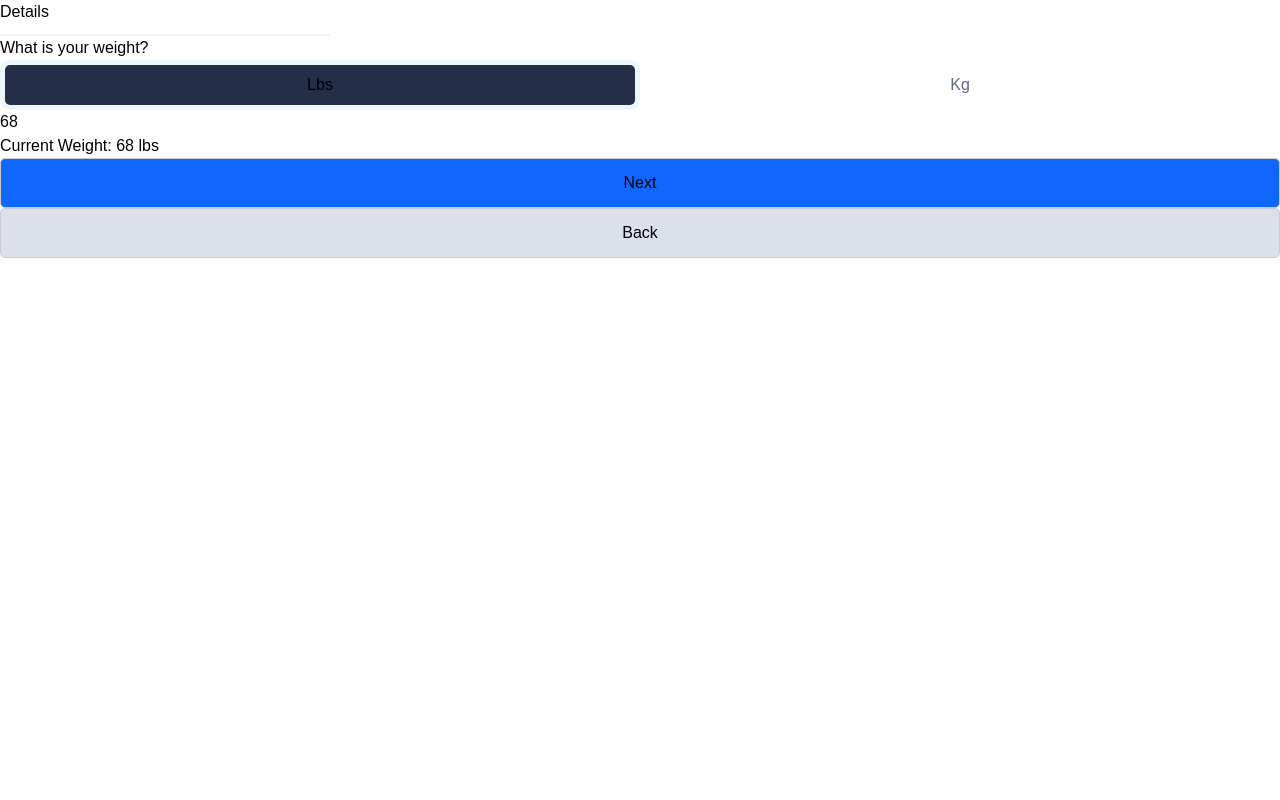
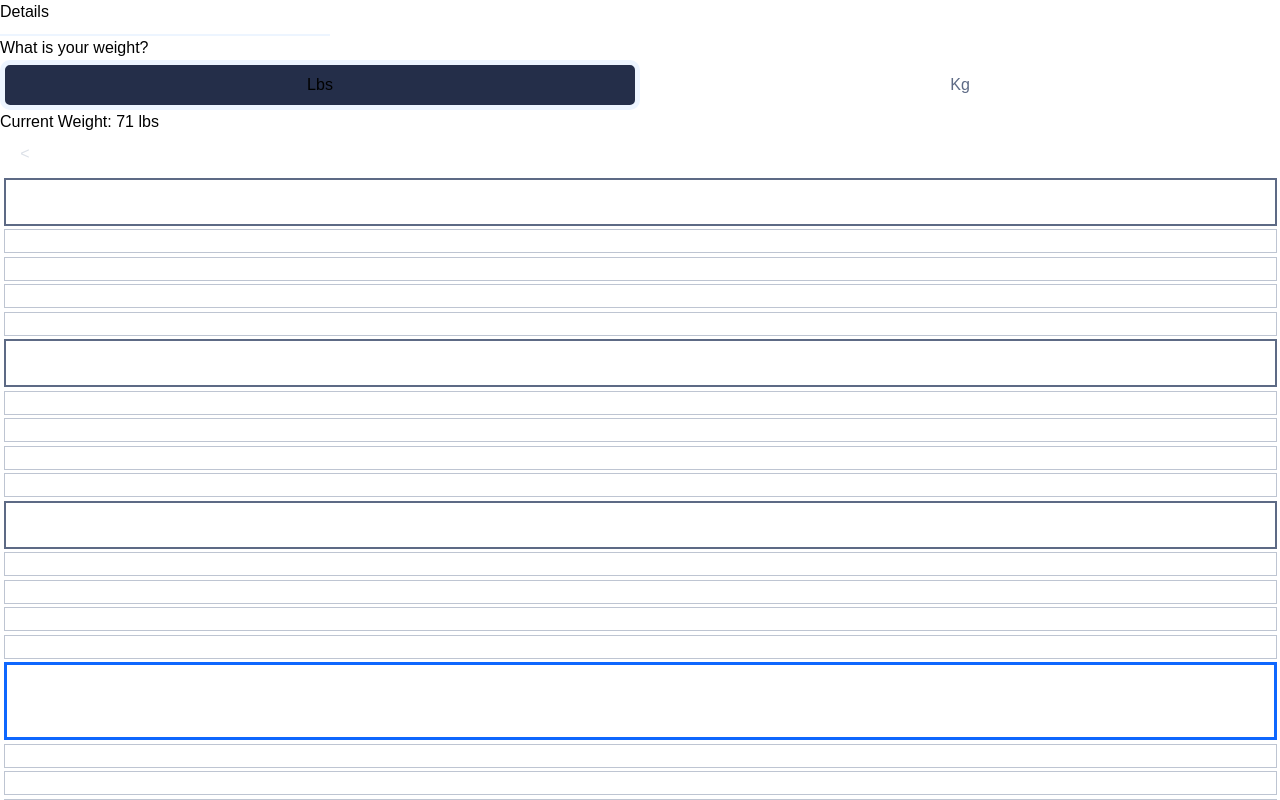
Before and after one commit to HUSS41N/jivi, a React (Vite) app: page /details in a window 1280 px wide. Both pictures are taken after a click on the button "Next". Shown: the top 800 px of the page. Built offline with nearby package versions, Linux system fonts and the light colour scheme.

Commit message:
Weight Selector

```diff
--- a/src/components/Button/Button.jsx
+++ b/src/components/Button/Button.jsx
@@ -2,7 +2,7 @@ import React from "react";
 
 const Button = ({ children, disabled, clickHandler, style }) => {
   const defaultStyle = {
-    minWidth: "100px",
+    minWidth: "10px",
     height: "40px",
     backgroundColor: disabled ? '#DCE1E8' : '#0F67FE',
     ...style,
--- /dev/null
+++ b/src/components/WeightSelector/Weight.jsx
@@ -0,0 +1,148 @@
+import React, { useState, useEffect, useRef } from "react";
+import Button from "../Button/Button";
+import "./WeightSelector.scss";
+const Weight = ({
+  initialWeight = 68,
+  initialUnit = "lbs",
+  minWeight = 0,
+  maxWeight = 140,
+  setCurrentWeight
+}) => {
+  const [unit, setUnit] = useState(initialUnit);
+  const [visibleCenter, setVisibleCenter] = useState(initialWeight);
+  const [weightInKg, setWeightInKg] = useState(() =>
+    initialUnit === "kg" ? initialWeight : Math.round(initialWeight / 2.20462)
+  );
+  const [displayWeight, setDisplayWeight] = useState(() =>
+    initialUnit === "kg" ? initialWeight : Math.round(initialWeight * 2.20462)
+  );
+  const intervalRef = useRef(null);
+
+  useEffect(() => {
+    if (unit === "lbs") {
+      setDisplayWeight(Math.round(weightInKg * 2.20462));
+    } else {
+      setDisplayWeight(weightInKg);
+    }
+  }, [unit, weightInKg]);
+
+  const handleWeightChange = () => {
+    const visibleWeights = [
+      Math.max(visibleCenter - 1, minWeight),
+      visibleCenter,
+      Math.min(visibleCenter + 1, maxWeight),
+    ];
+    const midValue = visibleWeights[1];
+    setCurrentWeight(midValue);
+    setDisplayWeight(midValue);
+    setWeightInKg(midValue);
+  };
+
+  const toggleUnit = () => {
+    setUnit((prevUnit) => (prevUnit === "kg" ? "lbs" : "kg"));
+  };
+
+  const buttonStyleHandler = (metric) => {
+    if (unit === metric) {
+      return {
+        width: "50%",
+        height: "50px",
+        backgroundColor: "#242E49",
+        borderRadius: "10px",
+        border: "5px solid #EDF5FF",
+      };
+    }
+    return {
+      width: "50%",
+      height: "50px",
+      backgroundColor: "#ffffff",
+      borderRadius: "10px",
+      color: "#5D6A85",
+      border: "none",
+    };
+  };
+
+  const weights = Array.from({ length: 151 }, (_, index) => index);
+  const visibleWeights = Array.from(
+    { length: 31 },
+    (_, i) => visibleCenter - 15 + i
+  );
+
+  const handleNext = () => {
+    setVisibleCenter((prev) => Math.min(prev + 1, maxWeight));
+    // handleWeightChange()
+  };
+
+  const handlePrev = () => {
+    setVisibleCenter((prev) => Math.max(prev - 1, minWeight));
+    // handleWeightChange()
+  };
+
+  const startChangingWeight = (selectedWeight) => {
+    stopChangingWeight();
+    const changeFunction =
+      selectedWeight > visibleCenter ? handleNext : handlePrev;
+    intervalRef.current = setInterval(changeFunction, 200);
+  };
+  const stopChangingWeight = (selectedWeight) => {
+    if (intervalRef.current) {
+      handleWeightChange()
+      clearInterval(intervalRef.current);
+      intervalRef.current = null;
+    }
+  };
+  console.log("visibleCenter", visibleWeights, visibleCenter);
+  return (
+    <div>
+      <div className="flex flex-col space-y-4">
+        <h1 className="text-xl font-bold">What is your weight?</h1>
+        <div className="flex justify-between items-center">
+          <Button clickHandler={toggleUnit} style={buttonStyleHandler("lbs")}>
+            Lbs
+          </Button>
+          <Button clickHandler={toggleUnit} style={buttonStyleHandler("kg")}>
+            Kg
+          </Button>
+        </div>
+        <div className="text-center">
+          Current Weight: {displayWeight} {unit}
+        </div>
+      </div>
+      <div className="relative w-full flex items-center">
+        <Button
+          clickHandler={handlePrev}
+          style={{ width:"50px",backgroundColor:"#ffffff",border:"none",color:"#DCE1E8",padding: "5px", }}
+        >
+          {"<"}
+        </Button>
+        <div className="flex items-center space-x-1">
+          {visibleWeights.map((weight) => (
+            <div
+              key={weight}
+              className={`h-6 border-t border-gray-300 ${
+                weight % 5 === 0 ? "buzz-weight" : "weights"
+              } ${weight === visibleCenter ? "selected-weight" : ""}`}
+              onMouseDown={() => startChangingWeight(weight)}
+              onMouseUp={() => stopChangingWeight(weight)}
+              onMouseLeave={() => stopChangingWeight(weight)}
+              onTouchStart={() => startChangingWeight(weight)}
+              onTouchEnd={() => stopChangingWeight(weight)}
+            ></div>
+          ))}
+        </div>
+        <Button
+          clickHandler={handleNext}
+          style={{ width:"50px",backgroundColor:"#ffffff",border:"none",color:"#DCE1E8",padding: "5px",}}
+        >
+          {">"}
+        </Button>
+        {/* <div
+          className="absolute inset-0 mx-auto w-1.5 h-20 bg-blue-500"
+          style={{ left: "0%", transform: "translateX(-50%)" }}
+        ></div> */}
+      </div>
+    </div>
+  );
+};
+
+export default Weight;
--- /dev/null
+++ b/src/components/WeightSelector/WeightSelector.scss
@@ -0,0 +1,14 @@
+.weights {
+  border: 1px solid #BEC5D2;
+  height: 24px !important;
+  margin: 3.5px !important;
+}
+.buzz-weight {
+  height: 48px !important;
+  border: 2px solid #5d6a85;
+  margin: 3.5px !important;
+}
+.selected-weight{
+    height: 78px !important;
+    border: 3.5px solid #0F67FE !important;
+}
--- a/src/pages/details/Details.jsx
+++ b/src/pages/details/Details.jsx
@@ -12,7 +12,7 @@ import AgeSelector from "../../components/AgeSelector/AgeSelector";
 import "./details.scss";
 import VoiceRecorder from "../../components/VoiceRecorder/VoiceRecorder";
 import Preview from "../../components/Preview/Preview";
-import Layout from "../../components/Layout/Layout";
+import Weight from "../../components/WeightSelector/Weight";
 const Details = () => {
   const [currentStep, setCurrentStep] = useState(1);
   const [heartRate, setHeartRate] = useState(80);
@@ -92,7 +92,8 @@ const Details = () => {
 
   const StepTwo = () => (
     <>
-      <WeightSelector currentWeight={currentWeight} setCurrentWeight={setCurrentWeight}/>
+      {/* <WeightSelector currentWeight={currentWeight} setCurrentWeight={setCurrentWeight}/> */}
+      <Weight  initialWeight={currentWeight} setCurrentWeight={setCurrentWeight}/>
     </>
   );
 
```
